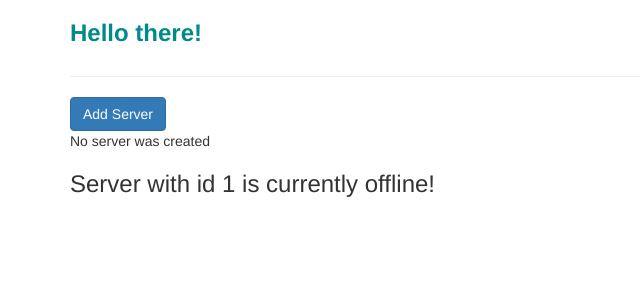
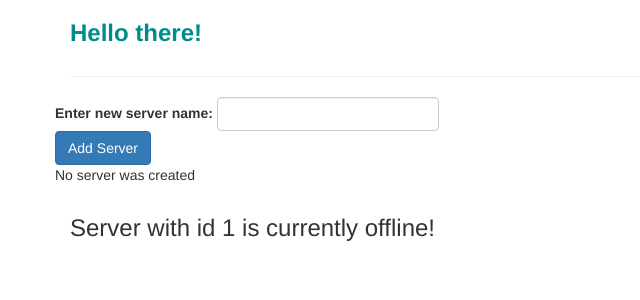
Before and after one commit to GreyWarden/Angular, an Angular app: page / in a window 1280 px wide. Shown: the top 300 px of the page, without its empty margins (0-640 px from the left). Built offline with nearby package versions, Linux system fonts and the light colour scheme.

Commit message:
Added two way binding

```diff
--- a/src/app/app.module.ts
+++ b/src/app/app.module.ts
@@ -4,6 +4,7 @@ import { NgModule } from '@angular/core';
 import { AppComponent } from './app.component';
 import { ServerComponent } from './server/server.component';
 import { ServersComponent } from './servers/servers.component';
+import {FormsModule} from '@angular/forms';
 
 @NgModule({
   declarations: [
@@ -13,6 +14,7 @@ import { ServersComponent } from './servers/servers.component';
   ],
   imports: [
     BrowserModule,
+    FormsModule,
   ],
   providers: [],
   bootstrap: [AppComponent]
--- a/src/app/servers/servers.component.html
+++ b/src/app/servers/servers.component.html
@@ -1,3 +1,14 @@
+<div class="form-inline row">
+  <label class="form-group">
+    Enter new server name:
+    <input
+      type="text"
+      class="form-control"
+      [(ngModel)]="serverName"
+    >
+  </label>
+</div>
+<div class="row">
   <button
     class="btn btn-primary"
     [disabled]="!isServerCreationAllowed"
@@ -6,4 +17,6 @@
     Add Server
   </button>
   <p>{{ serverCreationStatus }}</p>
+  <p *ngIf="isServerCreated">New server name: {{ serverName }}</p>
+</div>
 <app-server></app-server>
--- a/src/app/servers/servers.component.ts
+++ b/src/app/servers/servers.component.ts
@@ -12,21 +12,25 @@ export class ServersComponent implements OnInit {
   }
 
   isServerCreationAllowed = false;
+  isServerCreated = false;
   serverCreationStatus = 'No server was created';
+  serverName = '';
 
   ngOnInit (): void {
   }
 
   onCreateServer (): void {
+    this.allowServerCreation();
     this.isServerCreationAllowed = false;
+    this.isServerCreated = true;
     this.serverCreationStatus = 'Server was created';
-    this.allowServerCreation();
   }
 
   allowServerCreation (): void {
     setTimeout(() => {
       this.isServerCreationAllowed = true;
-      this.serverCreationStatus = 'No server was created';
+      this.isServerCreated = false;
+      this.serverName = '';
     }, 2000);
   }
 }
```
Lines whose indentation alone changed are shown as unchanged.
